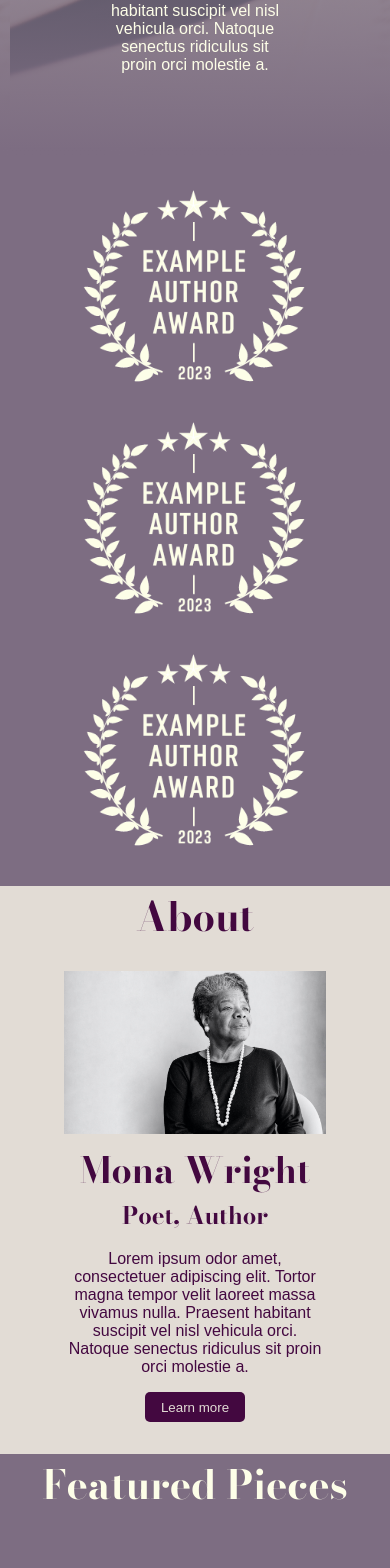
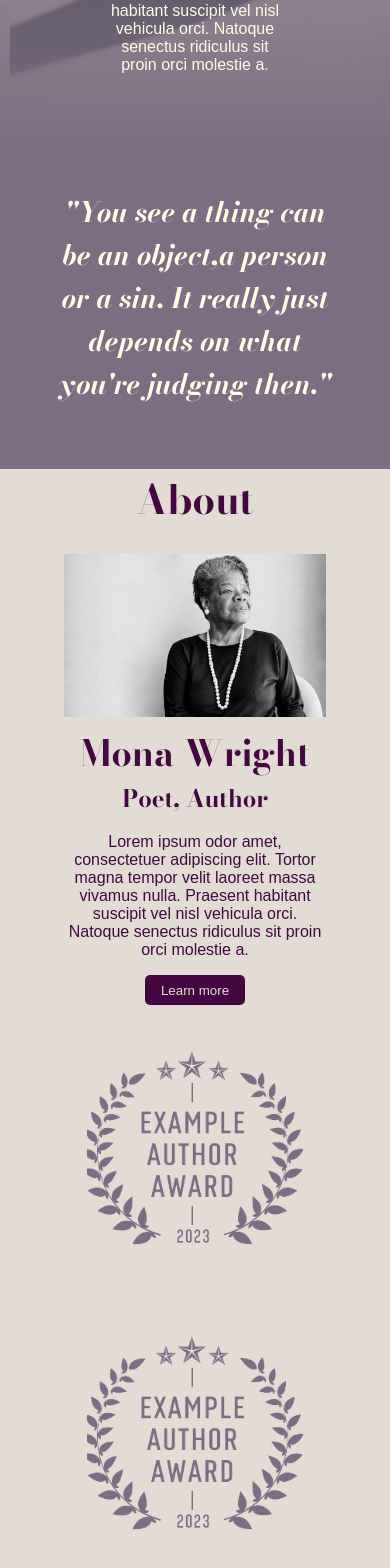
Before and after one commit to michellecordovi/MonaWright, a React (Vite) app: page / in a window 390 px wide. Shown: the part 402-1970 px from the top of the page. Before the commit the page ends 1917 px from the top, so only its background shows below. Built offline with nearby package versions, Linux system fonts and the light colour scheme.

Commit message:
add quote and align about section items in mobile display

```diff
--- a/src/Pages/Home/HomePage.css
+++ b/src/Pages/Home/HomePage.css
@@ -28,32 +28,15 @@ main{
     justify-content: center;
 }
 
-#awards-section{
-    width: 100%;
-    height: 100%;
-    padding: 2rem 4rem;
-    display: grid;
-    grid-template-columns: 1fr 1fr 1fr;
-    justify-items: center;
-    align-items: center;
-
-    img{
-        height: 150px;
-    }
+blockquote{
+    font-size: 28px;
+    text-align: center;
+    font-style: italic;
+    font-family: "Bodoni Moda", Georgia, 'Times New Roman', Times, serif;
+    width: 70%;
+    margin: 2rem auto 4rem;
 }
 
-@media only screen and (max-width: 740px){
-   #awards-section{
-        margin: 0rem auto;
-        grid-template-columns: 1fr;
-        row-gap: 2rem;
-        justify-items: center;
-
-        img{
-            height: 200px
-        }
-   }
-}
 
 #home-about-section{
     max-width: 100%;
@@ -63,7 +46,6 @@ main{
     display: grid;
     grid-template-columns: 1fr 1fr;
     align-items: center;
-
     column-gap: 2rem;
 
     h2{
@@ -94,22 +76,54 @@ main{
             cursor: pointer;
         }
     }
+
+    #about-awards-section{
+        width: 100%;
+        height: 100%;
+        grid-column: 1/span 2;
+        margin: 2rem 0rem;
+        display: grid;
+        grid-template-columns: 1fr 1fr 1fr;
+        justify-items: center;
+        align-items: center;
+        column-gap: 3rem;
+
+        img{
+            height: 150px;
+            width: auto;
+        }
+    }
 }
 
 @media only screen and (max-width: 800px){
     #home-about-section{
         grid-template-columns: 1fr;
+        justify-items: center;
+        column-gap: 0px;
 
-        h2{
+        /* h2{
             grid-column: 1/ span 1;
-        }
+        } */
 
         img{
             margin-bottom: 1rem;
+            grid-column: 1/span1;
         }
 
-    #home-about-text{
-        text-align: center;
-    }
+        #home-about-text{
+            text-align: center;
+        }
+
+        #about-awards-section{
+            margin-top: 5rem;
+            grid-template-columns: 1fr;
+            row-gap: 2rem;
+            justify-items: center;
+            column-gap: 0px;
+
+            img{
+                height: 200px
+            }
+        }
     }
 }
--- a/src/Pages/Home/HomePage.jsx
+++ b/src/Pages/Home/HomePage.jsx
@@ -16,19 +16,12 @@ function HomePage() {
 			</header>
 
 			<main>
-				<section id="awards-section">
-					<img
-						src="../../../public/images/example-award.png"
-						alt=""
-					/>
-					<img
-						src="../../../public/images/example-award.png"
-						alt=""
-					/>
-					<img
-						src="../../../public/images/example-award.png"
-						alt=""
-					/>
+				<section className="divider quote">
+					<blockquote>
+						&quot;You see a thing can be an object,a person or a
+						sin. It really just depends on what you&apos;re judging
+						then.&quot;
+					</blockquote>
 				</section>
 
 				<section id="home-about-section">
@@ -52,6 +45,21 @@ function HomePage() {
 
 						<button>Learn more</button>
 					</div>
+
+					<div id="about-awards-section">
+						<img
+							src="/images/example-award.png"
+							alt="example award"
+						/>
+						<img
+							src="/images/example-award.png"
+							alt="example award"
+						/>
+						<img
+							src="/images/example-award.png"
+							alt="example award"
+						/>
+					</div>
 				</section>
 
 				<section id="featured-pieces-section">
```
Also changed, not shown: public/images/example-award.png.
